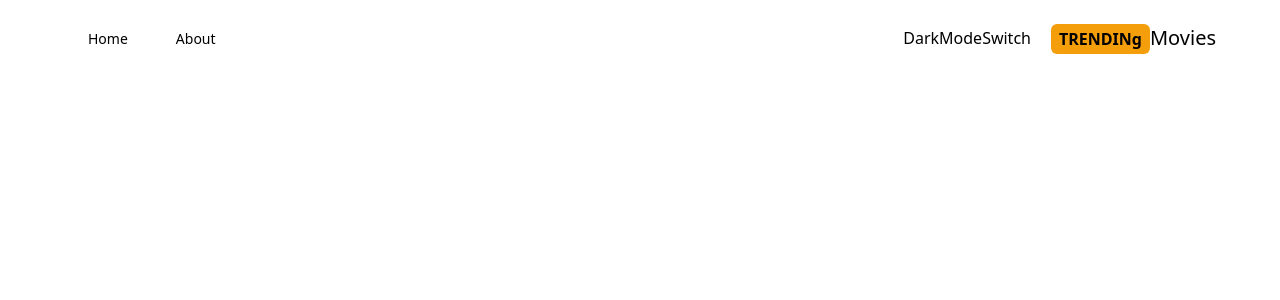
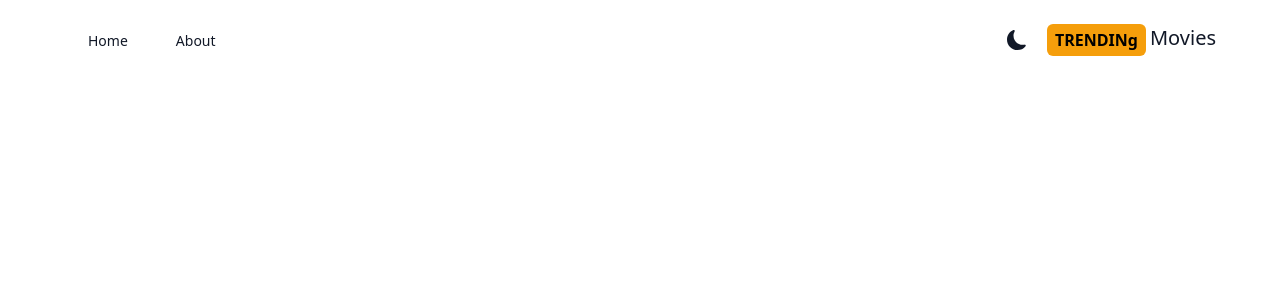
Before and after one commit to jakubfronczyk/trending-movies-app, a Next.js app: page / in a window 1280 px wide. Shown: the top 300 px of the page. Built offline with nearby package versions, Linux system fonts and the light colour scheme.

Commit message:
Added darkmode

```diff
--- a/src/app/Providers.jsx
+++ b/src/app/Providers.jsx
@@ -1,8 +1,18 @@
 "use client";
+
 import { ThemeProvider } from "next-themes";
 
 const Providers = ({ children }) => {
-    return <ThemeProvider>{children}</ThemeProvider>;
+    return (
+        <ThemeProvider
+            enableSystem={true}
+            attribute="class"
+        >
+            <div className="dark:bg-black dark:text-gray-200 text-gray-900 transition-colors duration-300 min-h-screen select-none">
+                {children}
+            </div>
+        </ThemeProvider>
+    );
 };
 
 export default Providers;
--- a/src/components/DarkModeSwitch.jsx
+++ b/src/components/DarkModeSwitch.jsx
@@ -1,5 +1,35 @@
+"use client";
+import { MdLightMode } from "react-icons/md";
+import { BsFillMoonFill } from "react-icons/bs";
+import { useTheme } from "next-themes";
+import { useEffect, useState } from "react";
+
 const DarkModeSwitch = () => {
-    return <div>DarkModeSwitch</div>;
+    const [mounted, setMounted] = useState(false);
+    const { systemTheme, theme, setTheme } = useTheme();
+
+    useEffect(() => {
+        setMounted(true);
+    }, []);
+
+    const currentTheme = theme === "system" ? systemTheme : theme;
+
+    return (
+        <>
+            {mounted &&
+                (currentTheme === "dark" ? (
+                    <MdLightMode
+                        className="text-xl cursor-pointer hover:text-amber-500"
+                        onClick={() => setTheme("light")}
+                    />
+                ) : (
+                    <BsFillMoonFill
+                        className="text-xl cursor-pointer hover:text-amber-500"
+                        onClick={() => setTheme("dark")}
+                    />
+                ))}
+        </>
+    );
 };
 
 export default DarkModeSwitch;
--- a/src/components/Header.jsx
+++ b/src/components/Header.jsx
@@ -22,8 +22,8 @@ const Header = () => {
             <div className="flex items-center space-x-5">
                 <DarkModeSwitch />
                 <Link href="/">
-                    <h2>
-                        <span className="font-bold bg-amber-500 py-1 px-2 rounded-md">
+                    <h2 className="flex gap-1">
+                        <span className="font-bold text-black bg-amber-500 py-1 px-2 rounded-md">
                             TRENDINg
                         </span>
                         <span className="text-xl hidden sm:inline">Movies</span>
--- a/tailwind.config.js
+++ b/tailwind.config.js
@@ -12,4 +12,5 @@ module.exports = {
         extend: {},
     },
     plugins: [],
+    darkMode: "class",
 };
```
